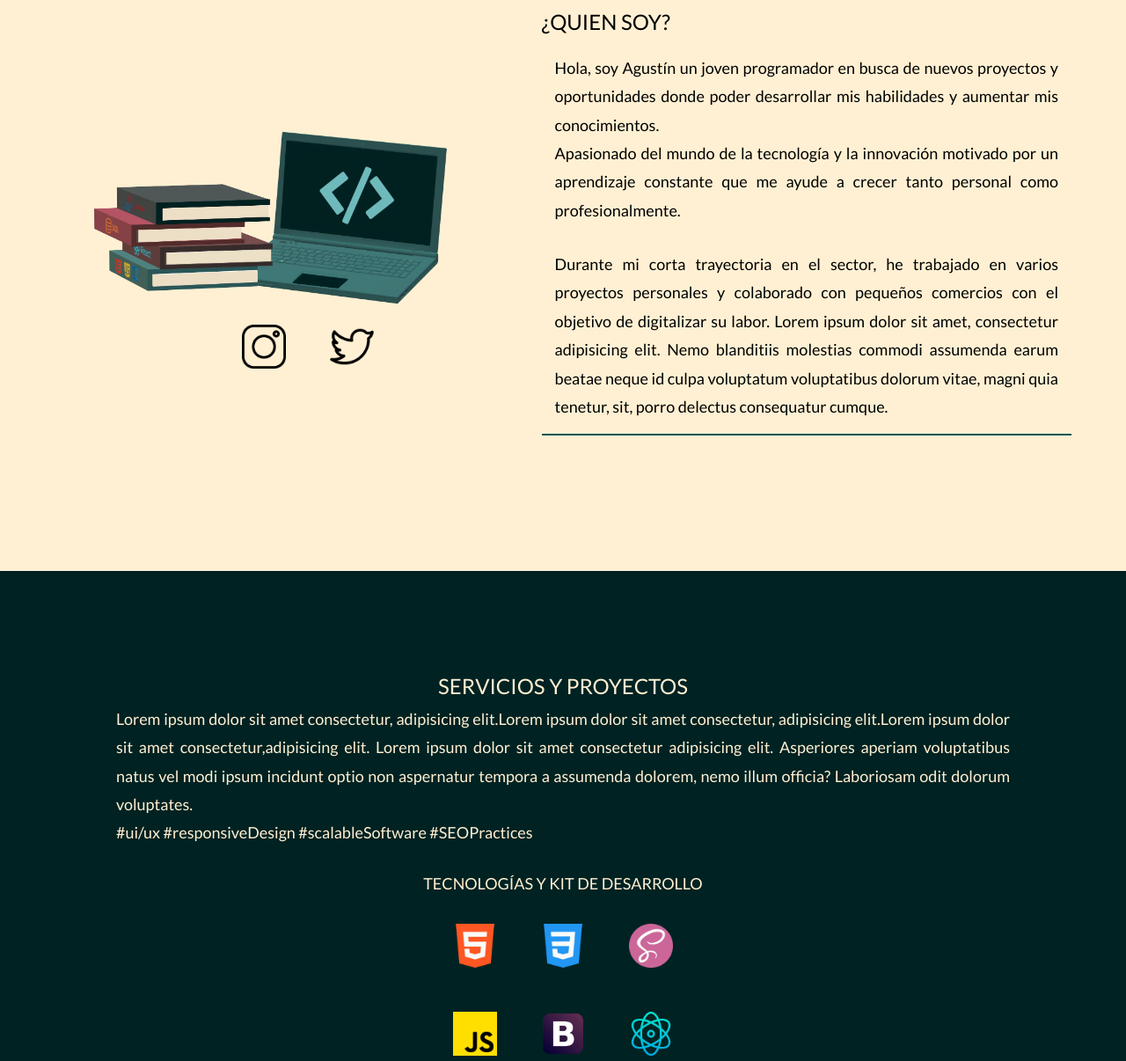
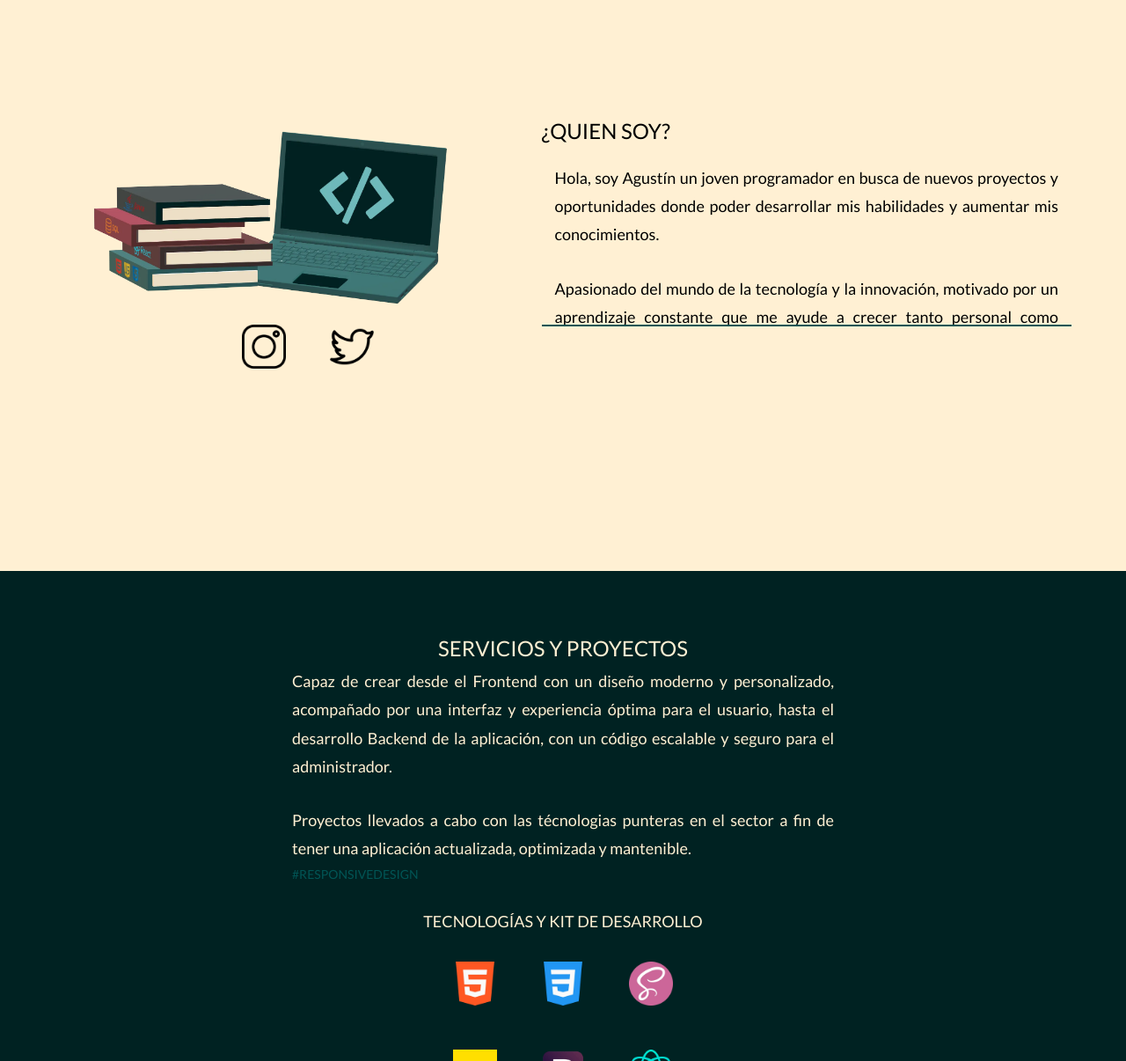
Before and after one commit to MargusS/AgustinMarani_WebSite, a website: page public/index.html in a window 1280 px wide. Shown: the part 951-2157 px from the top of the page at 88% size. Drawn offline with nearby package versions, Linux system fonts and the light colour scheme; some packages are replaced by stand-ins of ours.

Commit message:
test-version-deploy 1.1.1

```diff
--- a/public/index.html
+++ b/public/index.html
@@ -52,15 +52,16 @@
                         <p> Hola, soy Agustín un joven programador en busca de nuevos proyectos y oportunidades donde
                             poder desarrollar mis habilidades y aumentar mis conocimientos.
                         </p>
-                        <p>Apasionado del mundo de la tecnología y la innovación motivado por un aprendizaje constante
+                        <br>
+
+                        <p>Apasionado del mundo de la tecnología y la innovación, motivado por un aprendizaje constante
                             que
                             me ayude a crecer tanto personal como profesionalmente. </p>
                         <br>
                         <p>Durante mi corta trayectoria en el sector, he trabajado en varios proyectos personales y
-                            colaborado con pequeños comercios con el objetivo de digitalizar su labor. Lorem ipsum dolor
-                            sit amet, consectetur adipisicing elit. Nemo blanditiis molestias commodi assumenda earum
-                            beatae neque id culpa voluptatum voluptatibus dolorum vitae, magni quia tenetur, sit, porro
-                            delectus consequatur cumque.</p>
+                            colaborado con pequeños comercios con el objetivo de complementar, implementar y adaptar su
+                            actividad dentro del mundo digital en pro de nuevas metas y alcanzar nuevas
+                            fronteras.</p>
 
                     </div>
                     <div class="collapse">
@@ -81,13 +82,15 @@
             <div class="container">
                 <div class="text">
                     <h3>servicios y proyectos</h3>
-                    <p>Lorem ipsum dolor sit amet consectetur, adipisicing elit.Lorem ipsum dolor sit amet
-                        consectetur, adipisicing elit.Lorem ipsum dolor sit amet
-                        consectetur,adipisicing elit. Lorem ipsum dolor sit amet consectetur adipisicing elit.
-                        Asperiores aperiam voluptatibus natus vel modi ipsum incidunt optio non aspernatur tempora a
-                        assumenda dolorem, nemo illum officia? Laboriosam odit dolorum voluptates.
+                    <p>Capaz de crear desde el Frontend con un diseño moderno y personalizado, acompañado por una
+                        interfaz y
+                        experiencia óptima para el usuario, hasta el desarrollo Backend de la aplicación, con un código
+                        escalable y seguro para el administrador.
                     </p>
-                    <p>#ui/ux #responsiveDesign #scalableSoftware #SEOPractices</p>
+                    <br>
+                    <p>Proyectos llevados a cabo con las técnologias punteras en el sector a fin de tener una
+                        aplicación actualizada, optimizada y mantenible.</p>
+                    <h5>#ResponsiveDesign</h5>
                 </div>
                 <div class="card-tools">
                     <h4>tecnologías y kit de desarrollo</h4>
--- a/src/scss/base/_global.scss
+++ b/src/scss/base/_global.scss
@@ -100,7 +100,8 @@ label {
 h1,
 h2,
 h3,
-h4 {
+h4,
+h5 {
     font-family: var.$font_main;
     margin: 10em;
     color: black;
@@ -125,6 +126,11 @@ h3 {
 h4 {
     font-size: 1.8rem;
     margin: 0;
+}
+
+h5 {
+    color: var.$blue;
+    font-size: 1.4rem;
 }
 
 img {
--- a/src/scss/layout/_about.scss
+++ b/src/scss/layout/_about.scss
@@ -14,11 +14,11 @@
     height: auto;
 
     .content {
-        height: 20rem;
+        max-height: 20rem;
         overflow: hidden;
         border-bottom: 2px solid var.$blue;
         padding: 1.5rem;
-        transition: height .5s ease-in-out;
+        transition: max-height .7s cubic-bezier(0.88, 0, 0.175, 1);
     }
 
     @include mix.large {
@@ -80,7 +80,7 @@
 }
 
 .open {
-    height: 45rem !important;
+    max-height: 100rem !important;
 }
 
 .social {
--- a/src/scss/layout/_skills.scss
+++ b/src/scss/layout/_skills.scss
@@ -37,7 +37,7 @@
 
     @include mix.large {
         // margin: .5rem 5rem;
-        padding: 0 10rem;
+        padding: 0 30rem;
     }
 }
 
```
Also changed, not shown: public/css/app.css, public/css/base/index.css, public/css/layout/index.css, 3 other files.
